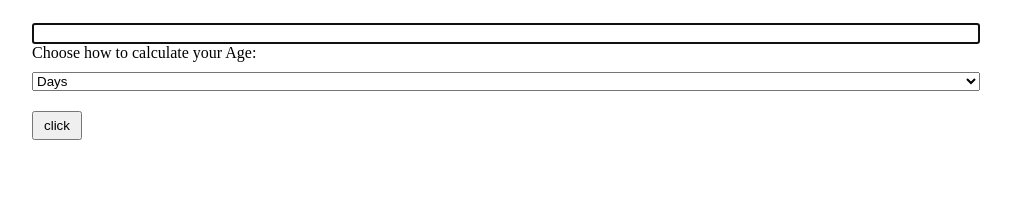
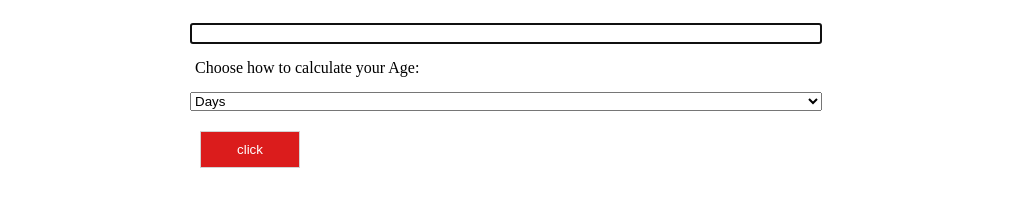
Before and after one commit to olaishola05/ageInDays, a plain HTML site: page index.html in a window 1280 px wide. Shown: the whole page, without its empty margins (134-1145 px from the left). Drawn offline with Linux system fonts and the light colour scheme.

Commit message:
fixed the ui and comment out some line of code in age.js

```diff
--- a/age.js
+++ b/age.js
@@ -6,7 +6,7 @@ let ageDiff = 0;
 
 let getAge = document.getElementById("ageBtn").onclick = function name(){
     let userAge = document.getElementById("ageYear").value;
-    alert("I was born in the year " + userAge);
+    // alert("I was born in the year " + userAge);
     ageDiff = year - userAge;
 
     alert("my age is " + ageDiff);
--- a/index.html
+++ b/index.html
@@ -10,9 +10,8 @@
             display: flex;
             flex-direction: column;
             justify-content: space-between;
-            width: 75%;
-            margin-left: auto;
-            margin-right: auto;
+            width: 50%;
+            margin: 0 auto;
             padding: 15px;
         }
 
@@ -25,6 +24,24 @@
             padding: 5px;
             width: 50px;
             align-content: center;
+        }
+
+        input{
+            margin-bottom: 10px;
+        }
+
+        label{
+            padding: 5px;
+        }
+
+        #ageBtn{
+            margin: 0 10px;
+            border: 1px solid lightgray;
+            padding: 10px;
+            width: 100px;
+            background-color: #db1c1c;
+            color: white;
+            margin-bottom: 20px;
         }
     </style>
 
```
